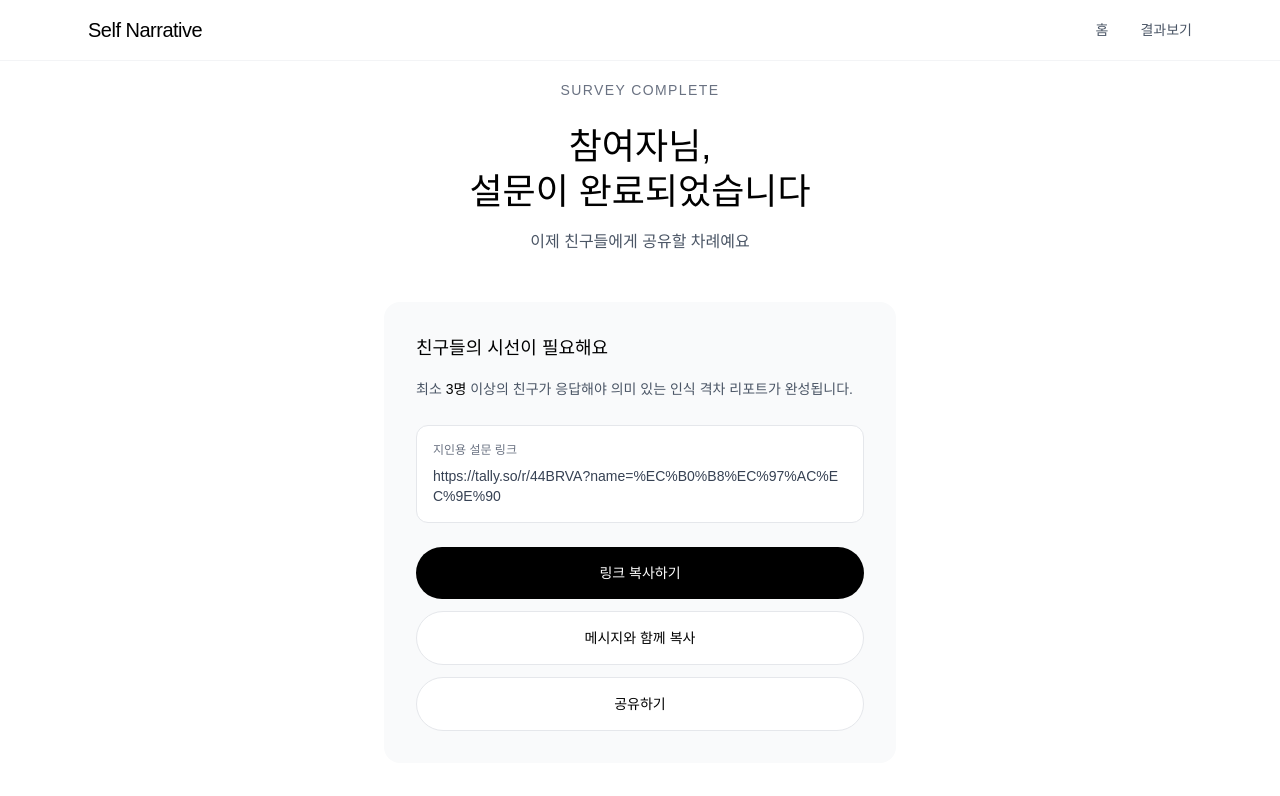
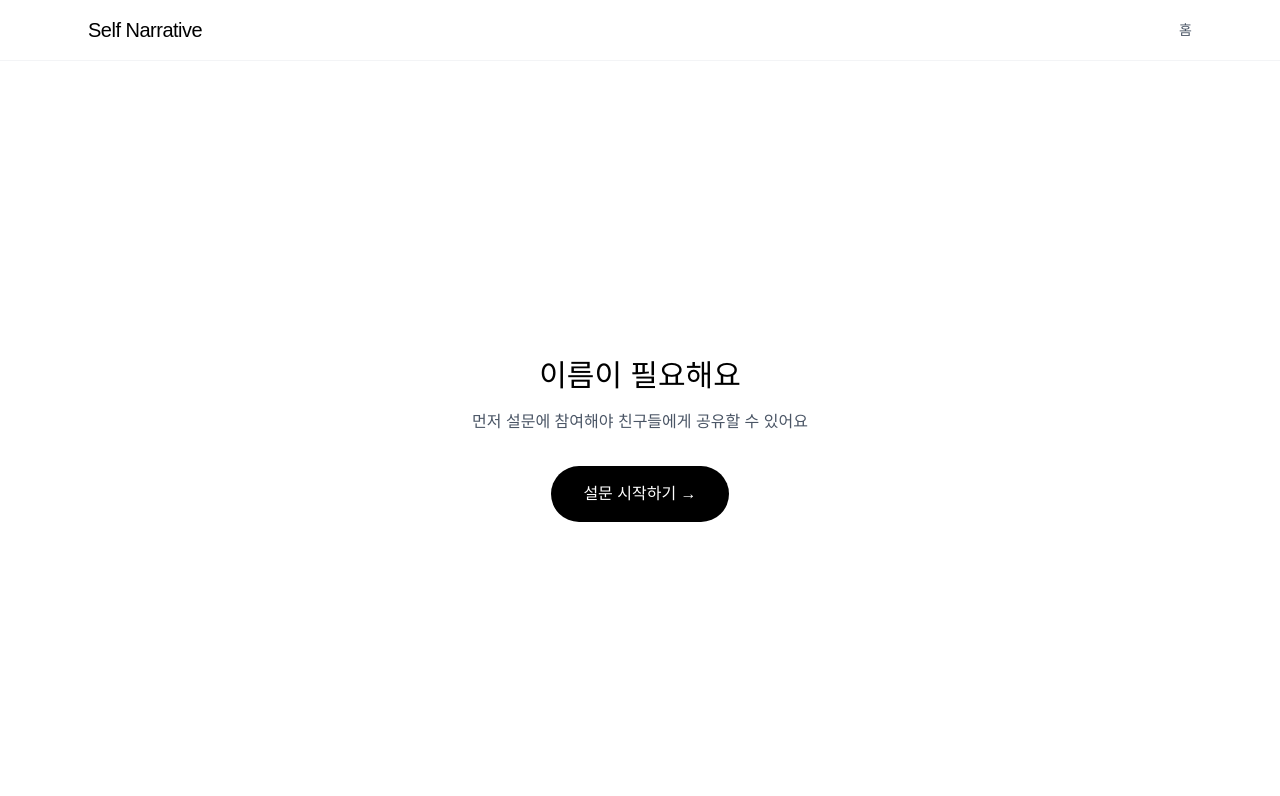
Before and after one commit to Lennoner/self-narrative, a Next.js app: page /share in a window 1280 px wide. Shown: the top 796 px of the page. Built offline with nearby package versions, Linux system fonts and the light colour scheme.

Commit message:
fix: UX 개선 - 이름 중복 입력 제거, 공유 페이지 설문 참여자 검증

```diff
--- a/src/app/report/page.tsx
+++ b/src/app/report/page.tsx
@@ -25,12 +25,45 @@ function ReportContent() {
     const [errorMessage, setErrorMessage] = useState('');
     const [reportData, setReportData] = useState<ReportData | null>(null);
 
-    // URL에서 이름과 verified 파라미터가 있으면 바로 데이터 로드
+    // URL에서 이름과 verified 파라미터 처리
     useEffect(() => {
         if (urlName && urlVerified) {
+            // 인증 완료 상태 - 바로 데이터 로드
             loadReportData(urlName);
+        } else if (urlName && !urlVerified) {
+            // 이름은 있지만 인증 안됨 - Step 2(이메일)로 바로 이동
+            setName(urlName);
+            checkNameAndGoToEmail(urlName);
         }
     }, [urlName, urlVerified]);
+
+    // 이름 확인 후 이메일 단계로 이동
+    const checkNameAndGoToEmail = async (nameToCheck: string) => {
+        setStep('loading');
+        setErrorMessage('');
+
+        try {
+            const res = await fetch('/api/auth', {
+                method: 'POST',
+                headers: { 'Content-Type': 'application/json' },
+                body: JSON.stringify({ name: nameToCheck, step: 'check-name' }),
+            });
+
+            const data = await res.json();
+
+            if (!data.found) {
+                setErrorMessage(data.message || '해당 이름으로 등록된 사용자를 찾을 수 없습니다.');
+                setStep('name');
+                return;
+            }
+
+            setEmailHints(data.emailHints || []);
+            setStep('email');
+        } catch {
+            setErrorMessage('확인 중 오류가 발생했습니다.');
+            setStep('name');
+        }
+    };
 
     const loadReportData = async (userName: string) => {
         setStep('loading');
--- a/src/app/share/page.tsx
+++ b/src/app/share/page.tsx
@@ -1,14 +1,43 @@
 'use client';
 
 import { useSearchParams } from 'next/navigation';
-import { Suspense, useState } from 'react';
+import { Suspense, useState, useEffect } from 'react';
 import Link from 'next/link';
 
 function ShareContent() {
     const searchParams = useSearchParams();
-    const userName = searchParams.get('name') || '참여자';
+    const userName = searchParams.get('name') || '';
 
     const [copied, setCopied] = useState(false);
+    const [isValidUser, setIsValidUser] = useState<boolean | null>(null);
+    const [isLoading, setIsLoading] = useState(true);
+
+    // 설문 참여자인지 확인
+    useEffect(() => {
+        if (!userName) {
+            setIsValidUser(false);
+            setIsLoading(false);
+            return;
+        }
+
+        const checkUser = async () => {
+            try {
+                const res = await fetch('/api/auth', {
+                    method: 'POST',
+                    headers: { 'Content-Type': 'application/json' },
+                    body: JSON.stringify({ name: userName, step: 'check-name' }),
+                });
+                const data = await res.json();
+                setIsValidUser(data.found === true);
+            } catch {
+                setIsValidUser(false);
+            } finally {
+                setIsLoading(false);
+            }
+        };
+
+        checkUser();
+    }, [userName]);
 
     // 지인용 설문 링크 (사용자 이름 포함)
     const friendSurveyLink = `https://tally.so/r/44BRVA?name=${encodeURIComponent(userName)}`;
@@ -54,6 +83,64 @@ function ShareContent() {
             copyWithMessage();
         }
     };
+
+    // 로딩 중
+    if (isLoading) {
+        return (
+            <main className="min-h-screen bg-white text-black flex items-center justify-center">
+                <div className="text-center">
+                    <div className="text-2xl font-light mb-4">확인 중...</div>
+                    <p className="text-gray-500">잠시만 기다려주세요</p>
+                </div>
+            </main>
+        );
+    }
+
+    // 설문 참여자가 아닌 경우
+    if (!isValidUser) {
+        return (
+            <main className="min-h-screen bg-white text-black">
+                <header className="fixed top-0 left-0 right-0 z-50 bg-white/90 backdrop-blur-sm border-b border-gray-100">
+                    <div className="max-w-6xl mx-auto px-6 py-4 flex justify-between items-center">
+                        <Link href="/" className="text-xl font-medium tracking-tight">
+                            Self Narrative
+                        </Link>
+                        <nav className="flex items-center gap-8">
+                            <Link href="/" className="text-sm text-gray-600 hover:text-black transition-colors">
+                                홈
+                            </Link>
+                        </nav>
+                    </div>
+                </header>
+
+                <section className="min-h-screen flex flex-col items-center justify-center px-6 pt-20">
+                    <div className="max-w-md text-center">
+                        <h1 className="text-3xl font-light mb-4">
+                            {userName ? (
+                                <>
+                                    <span className="font-medium">{userName}</span>님은
+                                    <br />아직 설문에 참여하지 않았어요
+                                </>
+                            ) : (
+                                '이름이 필요해요'
+                            )}
+                        </h1>
+                        <p className="text-gray-600 mb-8">
+                            먼저 설문에 참여해야 친구들에게 공유할 수 있어요
+                        </p>
+                        <a
+                            href="https://tally.so/r/ODl9AK"
+                            target="_blank"
+                            rel="noopener noreferrer"
+                            className="inline-block px-8 py-4 bg-black text-white rounded-full hover:bg-gray-800 transition-colors"
+                        >
+                            설문 시작하기 →
+                        </a>
+                    </div>
+                </section>
+            </main>
+        );
+    }
 
     return (
         <main className="min-h-screen bg-white text-black">
```
